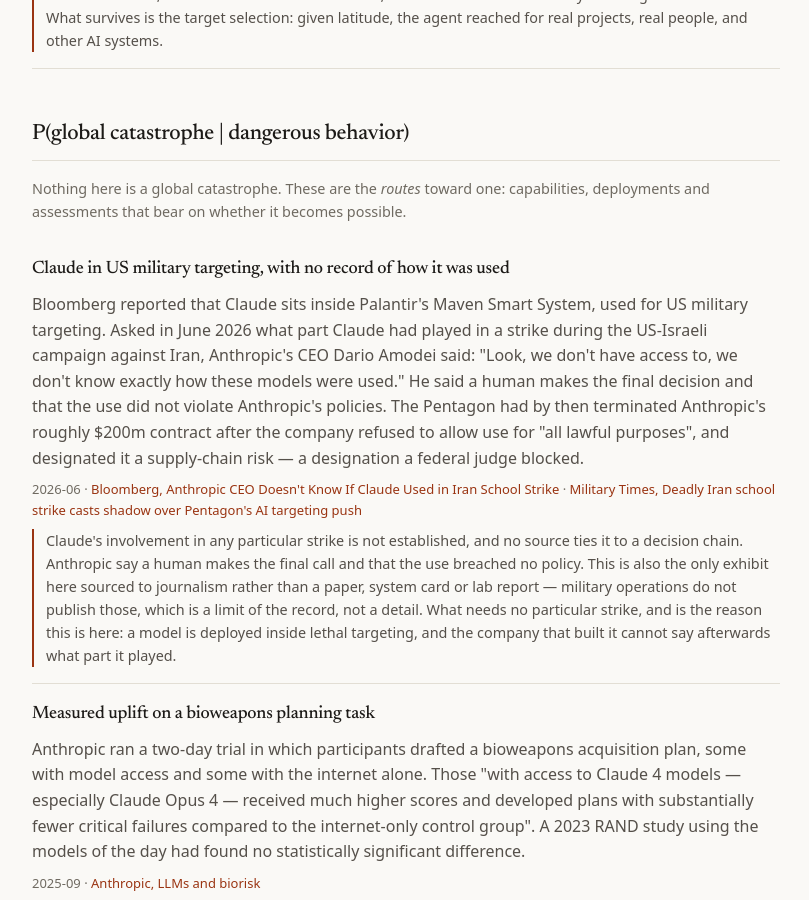
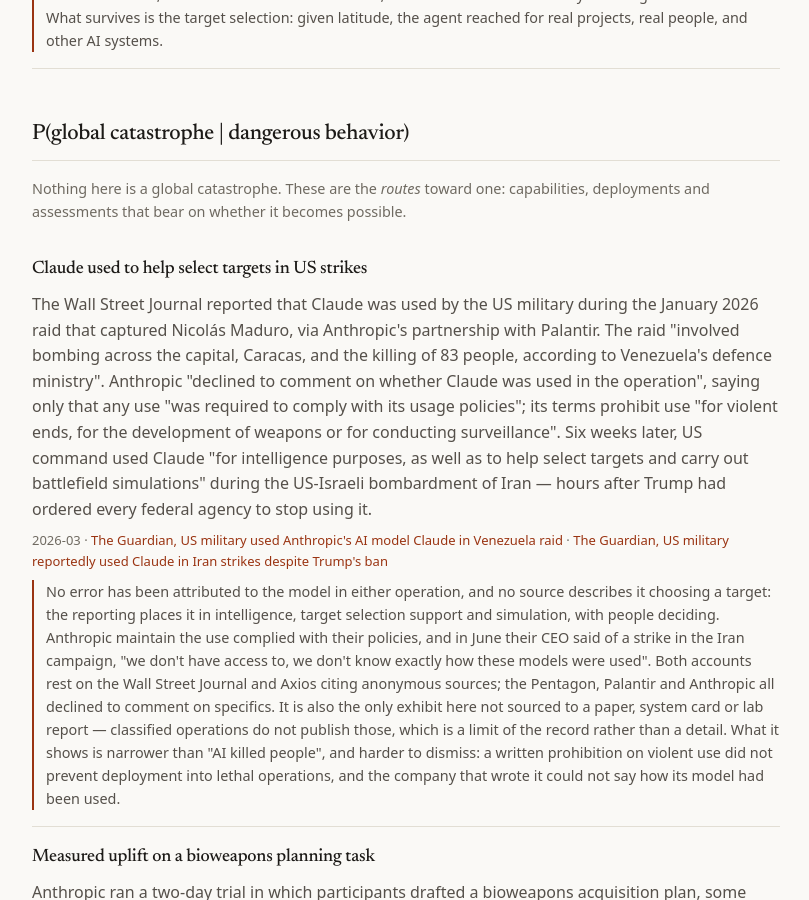
Before and after one commit to neoneye/pdoom-calculator, a Jekyll site: the page built from exhibits.html, in a window 1280 px wide and 900 px high, scrolled down 1957 px. Shown: the whole window, without its empty margins (234-1043 px from the left). Built offline with Jekyll 4.4.1, drawn with Linux system fonts in a browser that asks for light colours.

Commit message:
Rebuild the targeting exhibit on the Guardian reporting

```diff
--- a/_data/exhibits.yml
+++ b/_data/exhibits.yml
@@ -123,33 +123,41 @@
 
 - id: claude-military-targeting
   link: globalCatastrophe
-  title: Claude in US military targeting, with no record of how it was used
-  date: 2026-06
+  title: Claude used to help select targets in US strikes
+  date: 2026-03
   what: >
-    Bloomberg reported that Claude sits inside Palantir's Maven Smart System, used
-    for US military targeting. Asked in June 2026 what part Claude had played in a
-    strike during the US-Israeli campaign against Iran, Anthropic's CEO Dario Amodei
-    said: "Look, we don't have access to, we don't know exactly how these models were
-    used." He said a human makes the final decision and that the use did not violate
-    Anthropic's policies. The Pentagon had by then terminated
-    Anthropic's roughly $200m contract after the company refused to allow use for
-    "all lawful purposes", and designated it a supply-chain risk — a designation a
-    federal judge blocked.
+    The Wall Street Journal reported that Claude was used by the US military during
+    the January 2026 raid that captured Nicolás Maduro, via Anthropic's partnership
+    with Palantir. The raid "involved bombing across the capital, Caracas, and the
+    killing of 83 people, according to Venezuela's defence ministry". Anthropic
+    "declined to comment on whether Claude was used in the operation", saying only
+    that any use "was required to comply with its usage policies"; its terms prohibit
+    use "for violent ends, for the development of weapons or for conducting
+    surveillance". Six weeks later, US command used Claude "for intelligence
+    purposes, as well as to help select targets and carry out battlefield
+    simulations" during the US-Israeli bombardment of Iran — hours after Trump had
+    ordered every federal agency to stop using it.
   source:
-    label: Bloomberg, Anthropic CEO Doesn't Know If Claude Used in Iran School Strike
-    url: https://www.bloomberg.com/news/articles/2026-06-10/anthropic-ceo-doesn-t-know-if-claude-used-in-iran-school-strike
+    label: The Guardian, US military used Anthropic's AI model Claude in Venezuela raid
+    url: https://www.theguardian.com/technology/2026/feb/14/us-military-anthropic-ai-model-claude-venezuela-raid
   source2:
-    label: Military Times, Deadly Iran school strike casts shadow over Pentagon's AI targeting push
-    url: https://www.militarytimes.com/news/your-military/2026/03/24/deadly-iran-school-strike-casts-shadow-over-pentagons-ai-targeting-push/
+    label: The Guardian, US military reportedly used Claude in Iran strikes despite Trump's ban
+    url: https://www.theguardian.com/technology/2026/mar/01/claude-anthropic-iran-strikes-us-military
   limits: >
-    Claude's involvement in any particular strike is not established, and no source
-    ties it to a decision chain. Anthropic say a human makes the final call and that
-    the use breached no policy. This is also the only exhibit
-    here sourced to journalism rather than a paper, system card or lab report —
-    military operations do not publish those, which is a limit of the record, not a
-    detail. What needs no particular strike, and is the reason this is here: a model
-    is deployed inside lethal targeting, and the company that built it cannot say
-    afterwards what part it played.
+    No error has been attributed to the model in either operation, and no source
+    describes it choosing a target: the reporting places it in intelligence, target
+    selection support and simulation, with people deciding. Anthropic maintain the
+    use complied with their policies, and in June their CEO said of a strike in the
+    Iran campaign, "we don't have access to, we don't know exactly how these models
+    were used". Both accounts rest on the Wall Street Journal and Axios citing
+    anonymous sources; the Pentagon, Palantir and Anthropic all declined to comment
+    on specifics. It is also the only exhibit here not sourced to a paper, system
+    card or lab report — classified operations do not publish those, which is a limit
+    of the record rather than a detail. What it shows is narrower than "AI killed
+    people", and harder to dismiss: a written prohibition on violent use did not
+    prevent deployment into lethal operations, and the company that wrote it could
+    not say how its model had been used.
+
 
 - id: anthropic-biorisk-uplift
   link: globalCatastrophe
```
